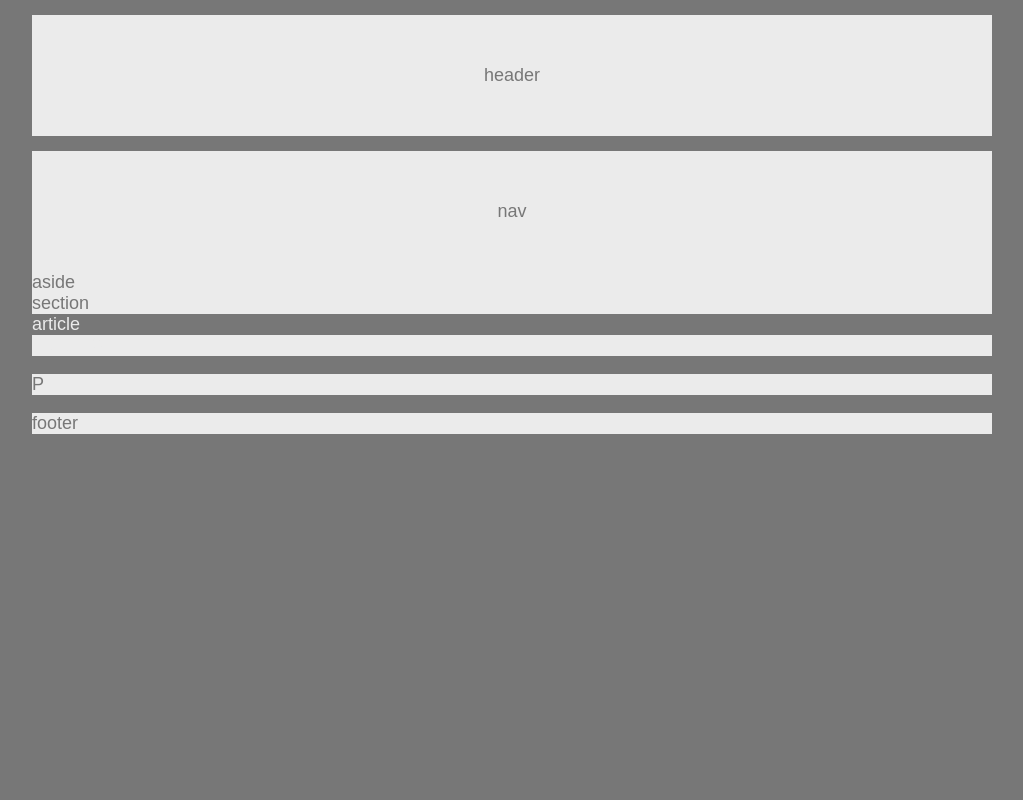
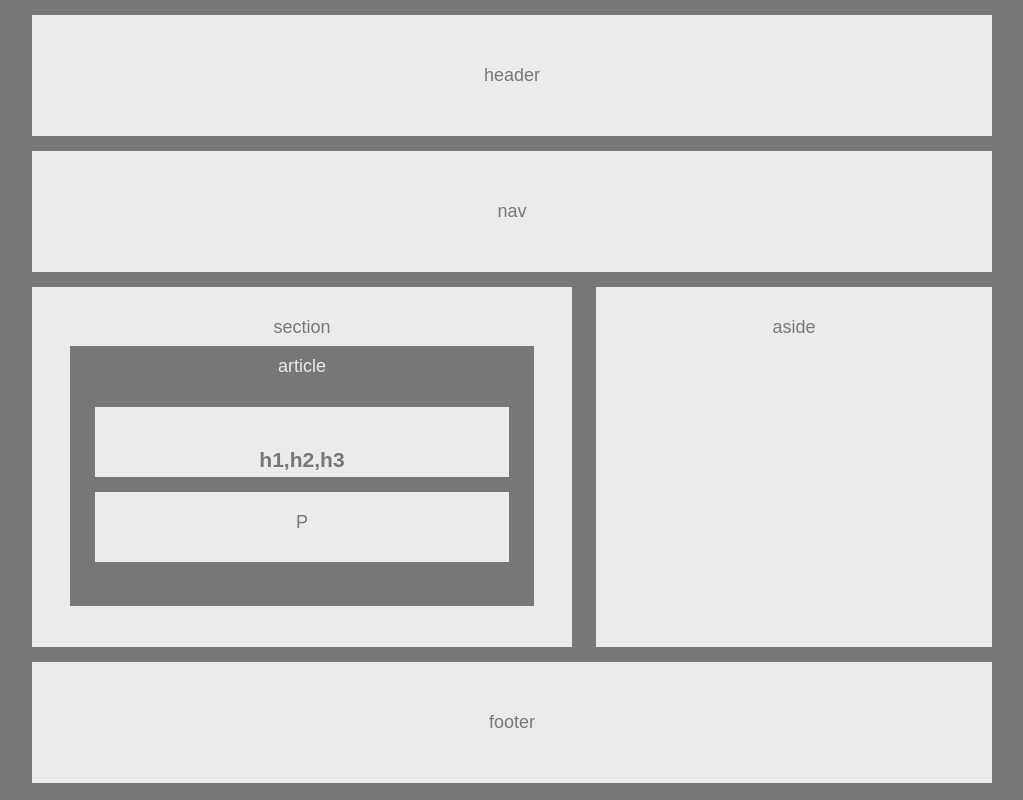
Before and after one commit to kknosala/HW-Wireframe, a plain HTML site: page index.html in a window 1280 px wide. Shown: the whole page, without its empty margins (128-1151 px from the left). Drawn offline with Linux system fonts and the light colour scheme.

Commit message:
Main Work Finished

```diff
--- a/index.html
+++ b/index.html
@@ -15,21 +15,17 @@
             nav
         </nav>
 
-        <aside>
-            aside
-        </aside>
-
-        <section>
+        <section id="main">
             section
 
-            <article>
+            <article id="container">
                 article
 
-                <header>
-                    h1,h2,h3
+                <header class="content">
+                    <h1>h1,h2,h3</h1>
                 </header>
 
-                <p>
+                <p class="content">
                     P
                 </p>
 
@@ -37,7 +33,11 @@
 
         </section>
 
-        <footer>
+        <aside id="side">
+            aside
+        </aside>
+
+        <footer id="end">
             footer
         </footer>
     </body>
--- a/style.css
+++ b/style.css
@@ -6,10 +6,12 @@ body {
     font-size: 18px;
     position: relative;
     margin: auto;
+    text-align: center;
 }
 
 header, nav, section, aside, footer {
    background: #ebebeb;
+   margin-top: 15px;
 }
 
 article {
@@ -20,11 +22,48 @@ article {
 h1, p {
     color: #777;
     background: #ebebeb;
+    overflow: auto;
+
 }
 
 .top {
     align-content: center;
-    text-align: center;
     padding: 50px;
     margin-top: 15px;
 }
+
+#main {
+    float: left;
+    width: 50%;
+    height: 300px;
+    margin-right: 15px;
+    margin-bottom: 15px;
+    padding: 30px;
+}
+
+#container {
+    margin: 8px;
+    height: 80%;
+    padding: 10px;
+}
+.content {
+    position: relative;
+    top: 15px;
+    margin: 15px;
+    padding: 20px;
+    height: 30px;
+}
+#side {
+    float: right;
+    width: 35%;
+    height: 300px;
+    padding: 30px;
+    margin-bottom: 15px;
+}
+
+#end {
+    clear: both;
+    align-content: center;
+    padding: 50px;
+    margin-top: 15px;
+}
```
